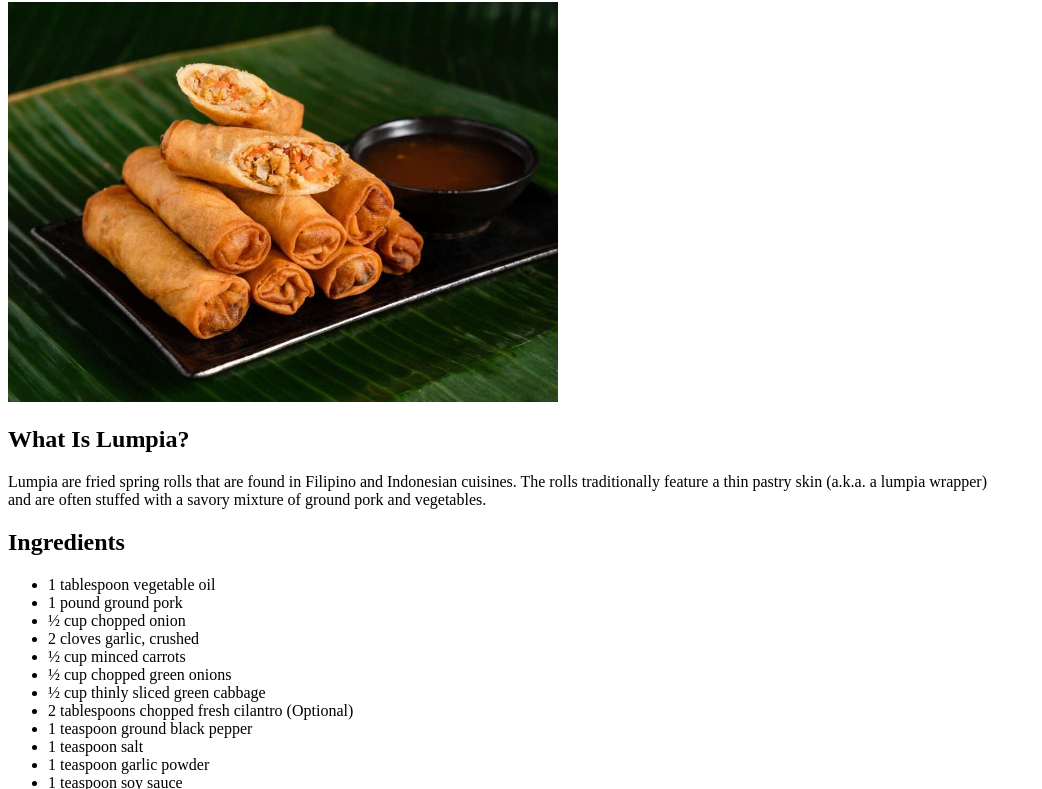
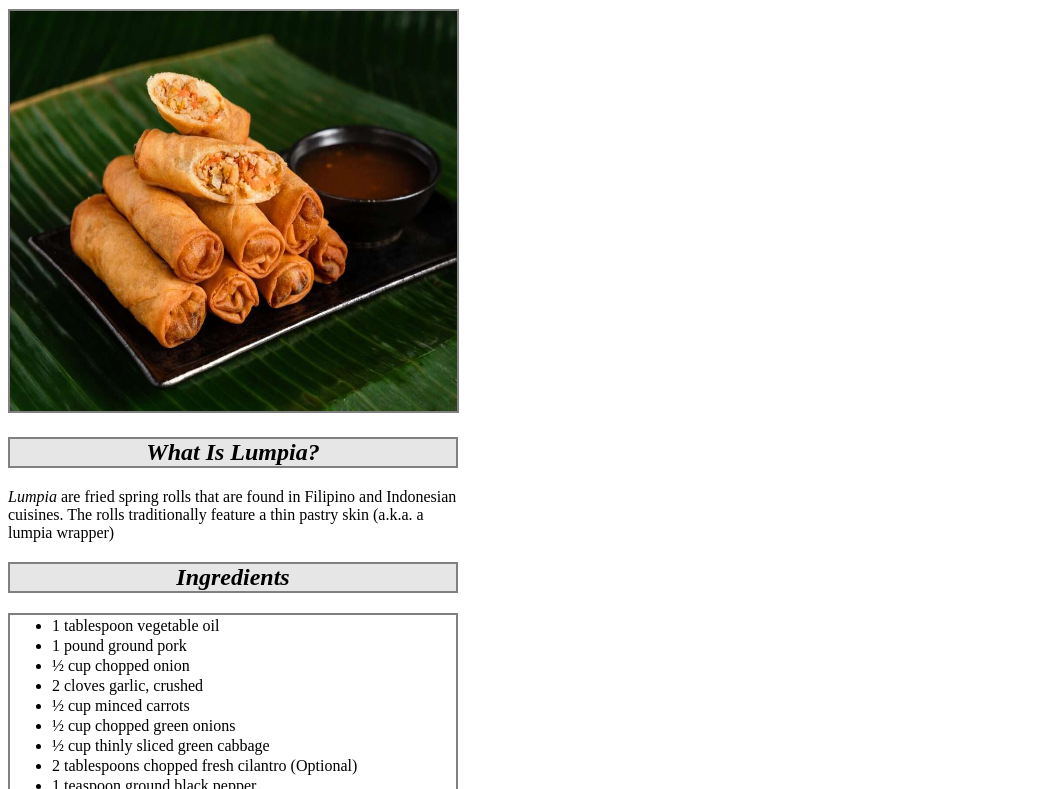
Before and after one commit to Pilca2025/odin-recipes, a plain HTML site: page recipes/lumpia.html in a window 1280 px wide. Shown: the part 104-893 px from the top of the page, without its empty margins (0-1042 px from the left). Drawn offline with Linux system fonts and the light colour scheme.

Commit message:
Customized UI for lumpia.html w lumpia.css

```diff
--- /dev/null
+++ b/recipes/lumpia.css
@@ -0,0 +1,32 @@
+button {
+    background-color: rgb(230, 230, 230);
+}
+
+body {
+    width: 450px;
+    color: black;
+}
+
+
+h1,
+h2 {
+    background-color: rgb(230, 230, 230);
+    text-align: center;
+    border: 2px solid grey;
+    font-style: italic;
+
+}
+
+ul,
+ol {
+    border: 2px solid grey;
+
+}
+
+li{
+    margin: 2px;
+}
+
+img {
+    border: 2px solid grey;
+}
--- a/recipes/lumpia.html
+++ b/recipes/lumpia.html
@@ -3,17 +3,18 @@
 <head>
     <meta charset="UTF-8">
     <meta name="viewport" content="width=device-width, initial-scale=1.0">
+    <link rel="stylesheet" href="lumpia.css">
     <title>Filipino Lumpia</title>
 </head>
 <header>
-    <a href="../index.html">Home</a>
+    <a href="../index.html"><button>Home</button></a>
 </header>
 <body>
     <h1>How to make Filipino Lumpia</h1>
-    <img src="../images/lumpia.jpg" alt="A picture of a filipino lumpia" height="400" width="550">
+    <img src="../images/lumpia.jpg" alt="A picture of a filipino lumpia" height="400" width="447">
     <h2>What Is Lumpia?</h2>
-    <p>Lumpia are fried spring rolls that are found in Filipino and Indonesian cuisines. The rolls traditionally feature a thin pastry skin (a.k.a. a lumpia wrapper)
-    </br> and are often stuffed with a savory mixture of ground pork and vegetables.</p>
+    <p><em>Lumpia</em> are fried spring rolls that are found in Filipino and Indonesian cuisines. The rolls traditionally feature a thin pastry skin (a.k.a. a lumpia wrapper)
+    </p>
     <h2>Ingredients</h2>
     <ul>
       <li>1 tablespoon vegetable oil</li>
```
